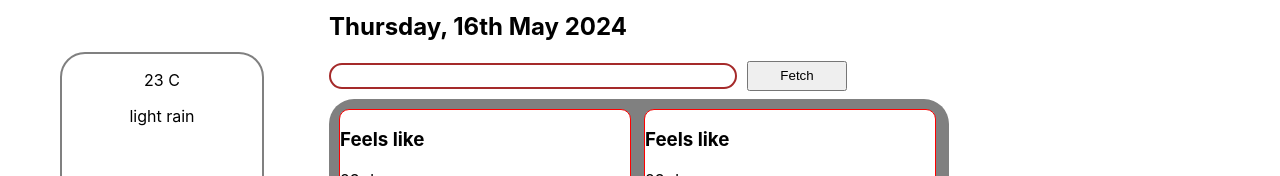
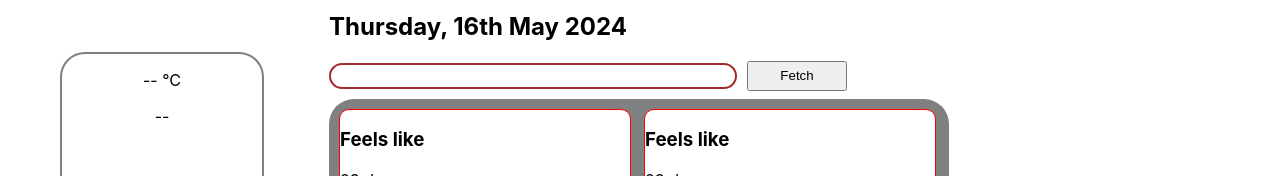
Before and after one commit to anudevSaraswat/weather-app, a React (Create React App) app: page / in a window 1280 px wide. Shown: the part 131-307 px from the top of the page. Built offline with nearby package versions, Linux system fonts and the light colour scheme; no server answers.

Commit message:
wip: added state to set weather data for WeatherBriefingBox component

```diff
--- a/src/App.js
+++ b/src/App.js
@@ -2,30 +2,48 @@ import './App.css';
 import { WeatherBriefingBox } from './WeatherBriefingBox';
 import { WeatherInfo } from './WeatherInfo';
 import axios from 'axios';
+import { useState } from 'react';
 
 const apiKey = process.env.REACT_APP_WEATHER_API_KEY;
 
-console.log(apiKey);
+function App() {
 
-async function fetchWeatherData(location) {
-  return axios.get(`https://api.openweathermap.org/data/2.5/weather?q=${location}&units=metric&appid=${apiKey}`);
-}
+  const data = {
+    temperature: "--",
+    description: "--",
+    feelsLike: "--",
+    wind: "--",
+    humidity: "--",
+    rain: "--",
+    sunrise: "--",
+    sunset: "--",
+  }
 
-function fetch(location) {
-  fetchWeatherData(location).then(response => {
-    console.log("response:", response);
-  }).catch(err => {
-    console.log("error:", err);
-  })
-}
+  const [weatherData, setWeatherData] = useState(data);
 
-function App() {
+  async function fetchAndParseWeatherData(location) {
+    if (location !== "") {
+      const response = await axios.get(`https://api.openweathermap.org/data/2.5/weather?q=${location}&units=metric&appid=${apiKey}`);
+
+      const weather = response.data.weather[0];
+      const main = response.data.main;
+
+      let description = weather.description;
+      let temperature = main.temp;
+
+      setWeatherData({ description: description, temperature: temperature });
+    } else {
+      alert("Enter location to get weather information")
+    }
+  }
+
   return (
     <div>
       <h1 className="heading">Weather Forecast</h1>
       <div className="container">
-        <WeatherBriefingBox></WeatherBriefingBox>
-        <WeatherInfo fetch={fetch}></WeatherInfo>
+        <WeatherBriefingBox description={weatherData.description} temperature={weatherData.temperature}>
+        </WeatherBriefingBox>
+        <WeatherInfo fetch={fetchAndParseWeatherData}></WeatherInfo>
       </div>
     </div>
   );
--- a/src/WeatherBriefingBox.js
+++ b/src/WeatherBriefingBox.js
@@ -1,11 +1,11 @@
 import "./WeatherBriefingBox.css";
 
-export function WeatherBriefingBox() {
+export function WeatherBriefingBox({ temperature, description }) {
     return (
         <div className="briefing-box">
             <i></i>
-            <p className="temperature">23 C</p>
-            <p className="weather-condition-title">light rain</p>
+            <p className="temperature">{temperature ? `${temperature} \u00b0C` : "--"}</p>
+            <p className="weather-condition-title">{description ? description : "--"}</p>
         </div>
     );
 }
```
